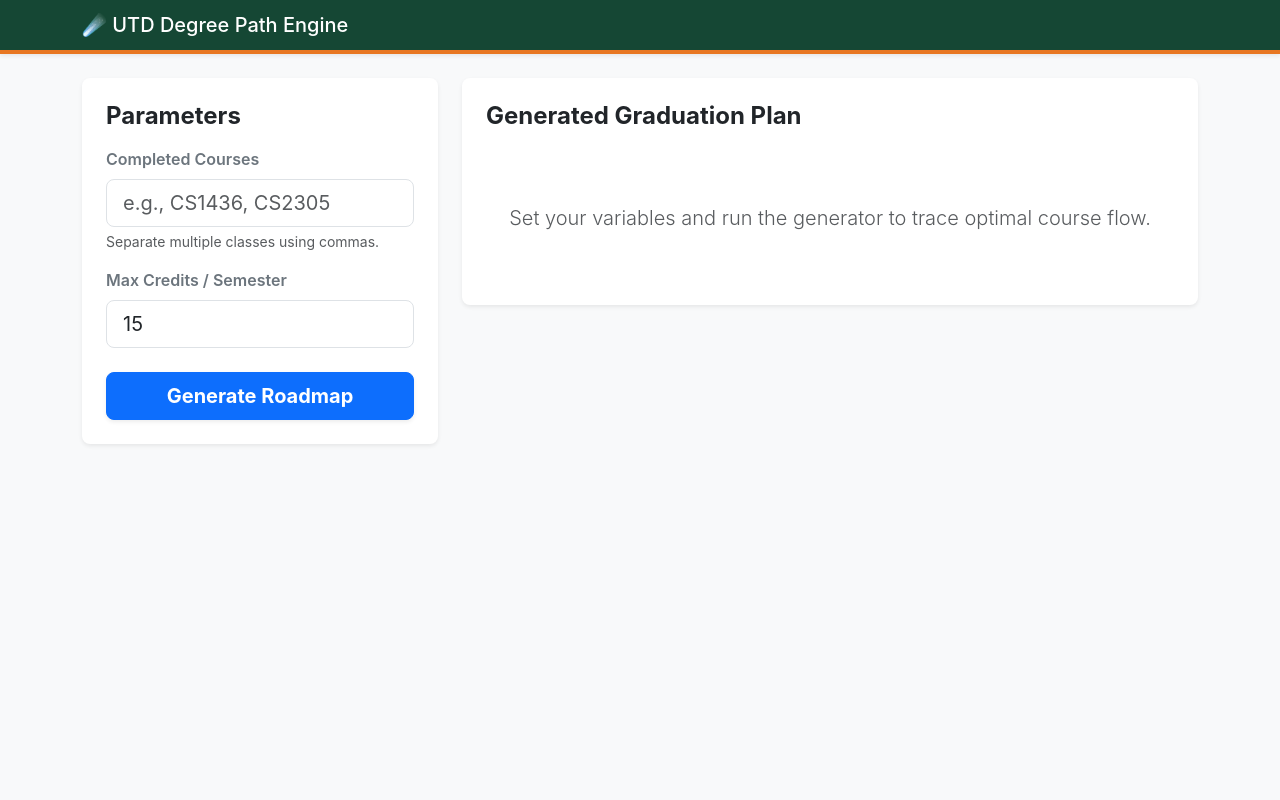
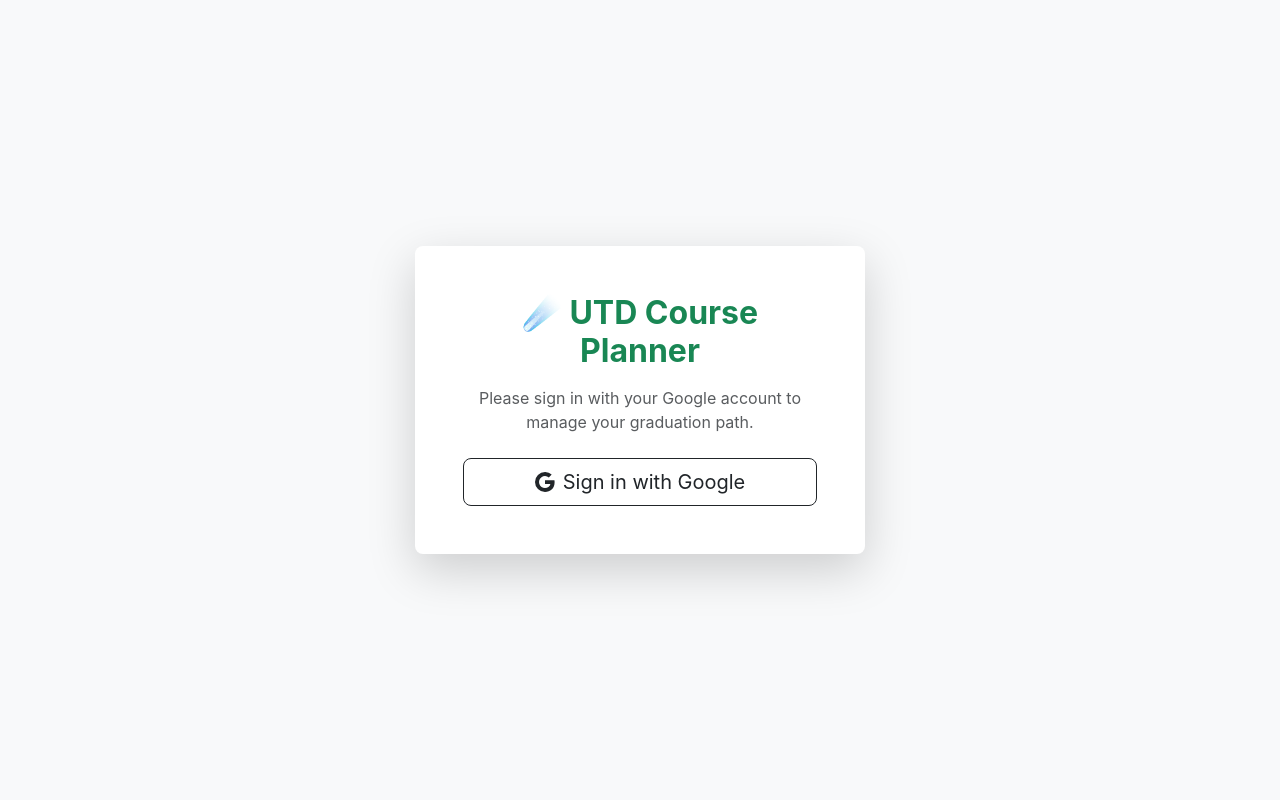
Before and after one commit to Arjun-9171/utd-course-planner, a Flask app: page / in a window 1280 px wide. Run offline with Flask 3, Linux system fonts and the light colour scheme; some libraries are stand-ins or nearby versions.

Commit message:
added fully working login system

```diff
--- a/app.py
+++ b/app.py
@@ -1,39 +1,77 @@
 from flask import Flask, render_template, request, jsonify
-import firebase_admin
-from firebase_admin import credentials, firestore
+import os
+from pathlib import Path
 
 app = Flask(__name__)
 
+# Load environment variables from a local .env file if present.
+def load_env_file(env_path=".env"):
+    path = Path(env_path)
+    if not path.is_file():
+        return
+    with path.open() as f:
+        for raw_line in f:
+            line = raw_line.strip()
+            if not line or line.startswith("#"):
+                continue
+            if "=" not in line:
+                continue
+            key, value = line.split("=", 1)
+            os.environ.setdefault(key.strip(), value.strip().strip('"').strip("'"))
+
+load_env_file()
+
+try:
+    import firebase_admin
+    from firebase_admin import credentials, firestore
+except ImportError:
+    firebase_admin = None
+
+# Build Firebase web config from environment variables.
+def get_firebase_config():
+    return {
+        "apiKey": os.getenv("FIREBASE_API_KEY", ""),
+        "authDomain": os.getenv("FIREBASE_AUTH_DOMAIN", ""),
+        "projectId": os.getenv("FIREBASE_PROJECT_ID", ""),
+        "storageBucket": os.getenv("FIREBASE_STORAGE_BUCKET", ""),
+        "messagingSenderId": os.getenv("FIREBASE_MESSAGING_SENDER_ID", ""),
+        "appId": os.getenv("FIREBASE_APP_ID", ""),
+        "measurementId": os.getenv("FIREBASE_MEASUREMENT_ID", "")
+    }
+
 # Initialize Firestore
-# Note: If you have your firebase-key.json, place it in this folder.
-# If not, the app gracefully falls back to the local UTD CS Catalog below.
 try:
-    cred = credentials.Certificate("firebase-key.json")
+    if firebase_admin is None:
+        raise RuntimeError("firebase_admin is not installed")
+
+    service_account_path = os.getenv("GOOGLE_APPLICATION_CREDENTIALS") or os.getenv("FIREBASE_SERVICE_ACCOUNT") or "firebase-key.json"
+    if not Path(service_account_path).is_file():
+        raise FileNotFoundError(f"Firebase service account file not found: {service_account_path}")
+
+    cred = credentials.Certificate(service_account_path)
     firebase_admin.initialize_app(cred)
     db = firestore.client()
     print("Successfully connected to Firestore!")
 except Exception as e:
-    print("Firebase key not found or invalid. Running application using local UTD CS catalog.")
+    print("Firebase unavailable. Running application using local UTD CS catalog.")
+    print("Reason:", e)
     db = None
 
-# Comprehensive UTD Computer Science Core Catalog
 UTD_CS_CATALOG = {
     "CS1436": {"title": "Programming Fundamentals", "credits": 4, "prereqs": []},
     "CS1337": {"title": "Computer Science I", "credits": 3, "prereqs": ["CS1436"]},
     "CS2305": {"title": "Discrete Mathematics I", "credits": 3, "prereqs": []},
     "CS2336": {"title": "Computer Science II", "credits": 3, "prereqs": ["CS1337"]},
     "CS3305": {"title": "Discrete Mathematics II", "credits": 3, "prereqs": ["CS2305"]},
-    "CS3345": {"title": "Data Structures & Introduction to Algorithmic Analysis", "credits": 3, "prereqs": ["CS2336", "CS2305"]},
-    "CS3377": {"title": "C/C++ Programming in a UNIX Environment", "credits": 3, "prereqs": ["CS2336"]},
+    "CS3345": {"title": "Data Structures & Algorithmic Analysis", "credits": 3, "prereqs": ["CS2336", "CS2305"]},
+    "CS3377": {"title": "C/C++ in a UNIX Environment", "credits": 3, "prereqs": ["CS2336"]},
     "CS4340": {"title": "Computer Architecture", "credits": 3, "prereqs": ["CS3345", "CS3377"]},
-    "CS4349": {"title": "Advanced Algorithm Design and Analysis", "credits": 3, "prereqs": ["CS3345", "CS3305"]}
+    "CS4349": {"title": "Advanced Algorithm Design", "credits": 3, "prereqs": ["CS3345", "CS3305"]}
 }
 
 def load_courses():
-    """Fetches course documents from Firestore or drops back to local dictionary."""
     if not db:
         return UTD_CS_CATALOG
-
     try:
         courses = {}
         docs = db.collection("courses").stream()
@@ -44,21 +82,15 @@ def load_courses():
         return UTD_CS_CATALOG
 
 def kahn_topological_sort(completed_courses, max_credits):
-    """
-    Implements Kahn's Algorithm to sort courses dynamically
-    into valid, load-balanced semesters based on prerequisites.
-    """
     catalog = load_courses()
     in_degree = {}
     adjacency_list = {}
 
-    # Track only the courses the user still needs to take
     for course_id in catalog:
         if course_id not in completed_courses:
             in_degree[course_id] = 0
             adjacency_list[course_id] = []
 
-    # Map dependencies among remaining classes
     for course_id in in_degree:
         prereqs = catalog[course_id].get("prereqs", [])
         for prereq in prereqs:
@@ -67,25 +99,20 @@ def kahn_topological_sort(completed_courses, max_credits):
                     adjacency_list[prereq].append(course_id)
                     in_degree[course_id] += 1
                 else:
-                    # Prerequisite is missing entirely from track setup
-                    return [{"error": f"Missing prerequisite profile for context: {prereq}"}]
+                    return [{"error": f"Missing prerequisite data for: {prereq}"}]
 
     semesters = []
 
     while in_degree:
-        # Find all classes where all prereqs are cleared (in-degree == 0)
-        available_nodes = [node for node, degree in in_degree.items() if degree == 0]
+        available_nodes = [n for n, d in in_degree.items() if d == 0]
 
         if not available_nodes:
-            return [{"error": "Prerequisite cycle or logical deadlock detected in your degree path."}]
+            return [{"error": "Prerequisite cycle or logical deadlock detected."}]
 
-        # Sort structurally to keep progression clean (optional layout adjustment)
         available_nodes.sort()
-
         current_semester_courses = []
         current_semester_credits = 0
 
-        # Allocate available classes up to the credit ceiling
         for course in available_nodes:
             credits = catalog[course].get("credits", 3)
             if current_semester_credits + credits <= max_credits:
@@ -93,12 +120,10 @@ def kahn_topological_sort(completed_courses, max_credits):
                 current_semester_credits += credits
 
         if not current_semester_courses:
-            # If credit cap is too tight to allow even one class
-            return [{"error": "Max credit boundary is lower than single class weights."}]
+            return [{"error": "Max credit boundary is too low."}]
 
         semesters.append(current_semester_courses)
 
-        # Remove taken courses and update remaining dependencies
         for course in current_semester_courses:
             del in_degree[course]
             for neighbor in adjacency_list.get(course, []):
@@ -109,7 +134,7 @@ def kahn_topological_sort(completed_courses, max_credits):
 
 @app.route("/")
 def index():
-    return render_template("index.html")
+    return render_template("index.html", firebase_config=get_firebase_config())
 
 @app.route("/api/plan", methods=["POST"])
 def get_plan():
--- a/static/app.js
+++ b/static/app.js
@@ -1,20 +1,26 @@
+// Auth Event Listeners
+document.getElementById('loginBtn').addEventListener('click', () => {
+    window.signInWithGoogle().catch(err => console.error("Login Error: ", err));
+});
+
+document.getElementById('logoutBtn').addEventListener('click', () => {
+    window.logoutUser().catch(err => console.error("Logout Error: ", err));
+});
+
+// Planner Engine
 document.getElementById('plannerForm').addEventListener('submit', async (e) => {
     e.preventDefault();
 
     const rawInput = document.getElementById('completedInput').value;
     const maxCredits = document.getElementById('creditInput').value;
 
-    // Parse comma-delimited courses safely
-    const completed = rawInput
-        .split(',')
-        .map(item => item.trim())
-        .filter(item => item.length > 0);
+    const completed = rawInput.split(',').map(item => item.trim()).filter(item => item.length > 0);
+    const outputContainer = document.getElementById('outputContainer');
 
-    const outputContainer = document.getElementById('outputContainer');
     outputContainer.innerHTML = `
         <div class="text-center py-5">
             <div class="spinner-border text-success mb-3" role="status"></div>
-            <p class="text-muted">Analyzing prerequisite paths and loadbalancing semesters...</p>
+            <p class="text-muted">Analyzing prerequisite paths...</p>
         </div>
     `;
 
@@ -25,18 +31,13 @@ document.getElementById('plannerForm').addEventListener('submit', async (e) => {
             body: JSON.stringify({ completed, max_credits: maxCredits })
         });
 
-        if (!response.ok) throw new Error('Network computational handler failure.');
+        if (!response.ok) throw new Error('Backend process failed.');
 
         const data = await response.json();
         renderRoadmap(data.roadmap, data.catalog);
 
     } catch (err) {
-        outputContainer.innerHTML = `
-            <div class="alert alert-danger border-0 shadow-sm" role="alert">
-                <h5 class="fw-bold">API Engine Disconnect</h5>
-                <p class="mb-0">${err.message}</p>
-            </div>
-        `;
+        outputContainer.innerHTML = `<div class="alert alert-danger">${err.message}</div>`;
     }
 });
 
@@ -45,32 +46,21 @@ function renderRoadmap(roadmap, catalog) {
     outputContainer.innerHTML = '';
 
     if (roadmap.length === 0) {
-        outputContainer.innerHTML = `
-            <div class="alert alert-success text-center border-0 py-4 shadow-sm">
-                <h5 class="fw-bold mb-1">🎉 Matrix Clear!</h5>
-                <p class="mb-0 text-muted">All courses within the catalog stack match your completed track list.</p>
-            </div>
-        `;
+        outputContainer.innerHTML = `<div class="alert alert-success">All required courses completed!</div>`;
         return;
     }
 
     if (roadmap[0].error) {
-        outputContainer.innerHTML = `
-            <div class="alert alert-warning border-0 shadow-sm" role="alert">
-                <h5 class="fw-bold">Algorithmic Boundary Reached</h5>
-                <p class="mb-0">${roadmap[0].error}</p>
-            </div>
-        `;
+        outputContainer.innerHTML = `<div class="alert alert-warning">${roadmap[0].error}</div>`;
         return;
     }
 
-    // Build the structural sequence UI
     roadmap.forEach((semester, index) => {
         let semesterCredits = 0;
         let coursesHtml = '';
 
         semester.forEach(courseId => {
-            const details = catalog[courseId] || { title: "Unknown Program Requirement", credits: 3 };
+            const details = catalog[courseId] || { title: "Unknown Requirement", credits: 3 };
             semesterCredits += details.credits;
 
             coursesHtml += `
@@ -87,13 +77,11 @@ function renderRoadmap(roadmap, catalog) {
         const semCard = document.createElement('div');
         semCard.className = 'card semester-card mb-4 border-0 shadow-sm';
         semCard.innerHTML = `
-            <div class="card-header bg-light d-flex justify-content-between align-items-center border-0 py-3">
+            <div class="card-header bg-light d-flex justify-content-between border-0 py-3">
                 <h5 class="mb-0 fw-bold text-success">Term ${index + 1}</h5>
-                <span class="badge bg-secondary rounded-pill p-2">${semesterCredits} Active Credits</span>
+                <span class="badge bg-secondary rounded-pill p-2">${semesterCredits} Credits</span>
             </div>
-            <div class="card-body bg-light pt-0">
-                ${coursesHtml}
-            </div>
+            <div class="card-body bg-light pt-0">${coursesHtml}</div>
         `;
         outputContainer.appendChild(semCard);
     });
--- a/static/style.css
+++ b/static/style.css
@@ -4,12 +4,8 @@ body {
 }
 
 .navbar {
-    background-color: #154734 !important; /* UTD Forest Green Signature Color */
-    border-bottom: 4px solid #e87722;   /* UTD Eco Orange Secondary Color */
-}
-
-.card {
-    transition: transform 0.2s ease, box-shadow 0.2s ease;
+    background-color: #154734 !important; /* UTD Forest Green */
+    border-bottom: 4px solid #e87722;   /* UTD Eco Orange */
 }
 
 .semester-card {
--- a/templates/index.html
+++ b/templates/index.html
@@ -9,9 +9,27 @@
 </head>
 <body class="bg-light">
 
+    <div id="auth-gate" class="container d-flex justify-content-center align-items-center min-vh-100">
+        <div class="card p-5 text-center shadow-lg border-0 rounded-3" style="max-width: 450px; width: 100%;">
+            <h2 class="fw-bold mb-3 text-success">☄️ UTD Course Planner</h2>
+            <p class="text-muted mb-4">Please sign in with your Google account to manage your graduation path.</p>
+            <button id="loginBtn" class="btn btn-outline-dark btn-lg w-100 d-flex align-items-center justify-content-center gap-2">
+                <svg xmlns="http://www.w3.org/2000/svg" width="20" height="20" fill="currentColor" class="bi bi-google" viewBox="0 0 16 16">
+                    <path d="M15.545 6.558a9.42 9.42 0 0 1 .139 1.626c0 2.434-.87 4.492-2.384 5.885h.002C11.978 15.292 10.158 16 8 16A8 8 0 1 1 8 0a7.689 7.689 0 0 1 5.352 2.082l-2.284 2.284A4.347 4.347 0 0 0 8 3.166c-2.087 0-3.86 1.408-4.492 3.304a4.792 4.792 0 0 0 0 3.063h.003c.635 1.893 2.405 3.301 4.492 3.301 1.078 0 2.004-.276 2.722-.764h-.003a3.702 3.702 0 0 0 1.599-2.431H8v-3.08h7.545z"/>
+                </svg>
+                Sign in with Google
+            </button>
+        </div>
+    </div>
+
+    <div id="app-container" class="d-none">
         <nav class="navbar navbar-dark bg-dark mb-4 shadow-sm">
-        <div class="container">
+            <div class="container d-flex justify-content-between align-items-center">
                 <span class="navbar-brand mb-0 h1">☄️ UTD Degree Path Engine</span>
+                <div class="d-flex align-items-center gap-3">
+                    <span id="user-display" class="text-white small fw-bold"></span>
+                    <button id="logoutBtn" class="btn btn-sm btn-outline-light">Logout</button>
+                </div>
             </div>
         </nav>
 
@@ -23,12 +41,11 @@
                             <h4 class="card-title mb-3 fw-bold text-dark">Parameters</h4>
                             <form id="plannerForm">
                                 <div class="mb-3">
-                                <label for="completedInput" class="form-label fw-semibold text-secondary">Completed Courses</label>
+                                    <label class="form-label fw-semibold text-secondary">Completed Courses</label>
                                     <input type="text" class="form-control form-control-lg" id="completedInput" placeholder="e.g., CS1436, CS2305">
-                                <div class="form-text text-muted">Separate multiple classes using commas.</div>
                                 </div>
                                 <div class="mb-4">
-                                <label for="creditInput" class="form-label fw-semibold text-secondary">Max Credits / Semester</label>
+                                    <label class="form-label fw-semibold text-secondary">Max Credits / Semester</label>
                                     <input type="number" class="form-control form-control-lg" id="creditInput" value="15" min="3" max="19">
                                 </div>
                                 <button type="submit" class="btn btn-primary btn-lg w-100 fw-bold shadow-sm">Generate Roadmap</button>
@@ -51,7 +68,47 @@
                 </div>
             </div>
         </div>
+    </div>
 
+    <script type="module">
+       import { initializeApp } from "https://www.gstatic.com/firebasejs/9.22.2/firebase-app.js";
+       import { getAnalytics } from "https://www.gstatic.com/firebasejs/9.22.2/firebase-analytics.js";
+       import { getAuth, GoogleAuthProvider, signInWithPopup, signOut, onAuthStateChanged } from "https://www.gstatic.com/firebasejs/9.22.2/firebase-auth.js";
+
+        const firebaseConfig = {
+            apiKey: "{{ firebase_config.apiKey }}",
+            authDomain: "{{ firebase_config.authDomain }}",
+            projectId: "{{ firebase_config.projectId }}",
+            storageBucket: "{{ firebase_config.storageBucket }}",
+            messagingSenderId: "{{ firebase_config.messagingSenderId }}",
+            appId: "{{ firebase_config.appId }}",
+            measurementId: "{{ firebase_config.measurementId }}"
+        };
+
+        const app = initializeApp(firebaseConfig);
+        const analytics = getAnalytics(app);
+        const provider = new GoogleAuthProvider();
+
+        window.auth = auth;
+        window.signInWithGoogle = () => signInWithPopup(auth, provider);
+        window.logoutUser = () => signOut(auth);
+
+        const authGate = document.getElementById('auth-gate');
+        const appContainer = document.getElementById('app-container');
+        const userDisplay = document.getElementById('user-display');
+
+        onAuthStateChanged(auth, (user) => {
+            if (user) {
+                authGate.classList.add('d-none');
+                appContainer.classList.remove('d-none');
+                userDisplay.textContent = `Hello, ${user.displayName}`;
+            } else {
+                authGate.classList.remove('d-none');
+                appContainer.classList.add('d-none');
+                userDisplay.textContent = '';
+            }
+        });
+    </script>
     <script src="/static/app.js"></script>
 </body>
 </html>
```
Also changed, not shown: 2 other files. Lines whose indentation alone changed are shown as unchanged.
